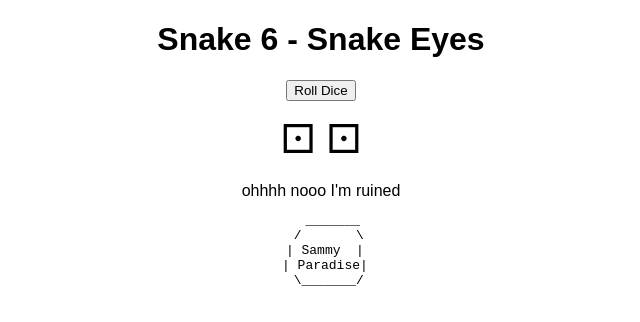
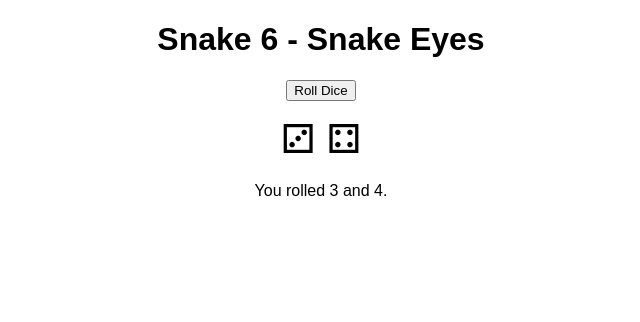
Before and after one commit to k7lim/snakes_on_a_plane, a plain HTML site: page snake6.html in a window 1280 px wide. Both pictures are taken after a click on the button "Roll Dice". Shown: the whole page, without its empty margins (319-959 px from the left). Drawn offline with Linux system fonts and the light colour scheme.

Commit message:
Fix dice game to roll only once

```diff
--- a/snake6.html
+++ b/snake6.html
@@ -22,21 +22,15 @@
 </pre>
 <script>
   function roll() {
-    let tries = 0;
-    let d1, d2;
-    do {
-      d1 = Math.floor(Math.random() * 6) + 1;
-      d2 = Math.floor(Math.random() * 6) + 1;
-      tries++;
-    } while (!(d1 == 1 && d2 == 1));
-    const text = tries > 1 ? 'Laaady Luck!' : '';
+    const d1 = Math.floor(Math.random() * 6) + 1;
+    const d2 = Math.floor(Math.random() * 6) + 1;
     const faces = ['\u2680','\u2681','\u2682','\u2683','\u2684','\u2685'];
     document.getElementById('dice').textContent = faces[d1 - 1] + ' ' + faces[d2 - 1];
-    document.getElementById('result').textContent = text + ' You rolled ' + d1 + ' and ' + d2 + ' after ' + tries + ' tries.';
     if (d1 == 1 && d2 == 1) {
       document.getElementById('result').textContent = "ohhhh nooo I'm ruined";
       document.getElementById('image').style.display = 'block';
     } else {
+      document.getElementById('result').textContent = 'You rolled ' + d1 + ' and ' + d2 + '.';
       document.getElementById('image').style.display = 'none';
     }
   }
```
